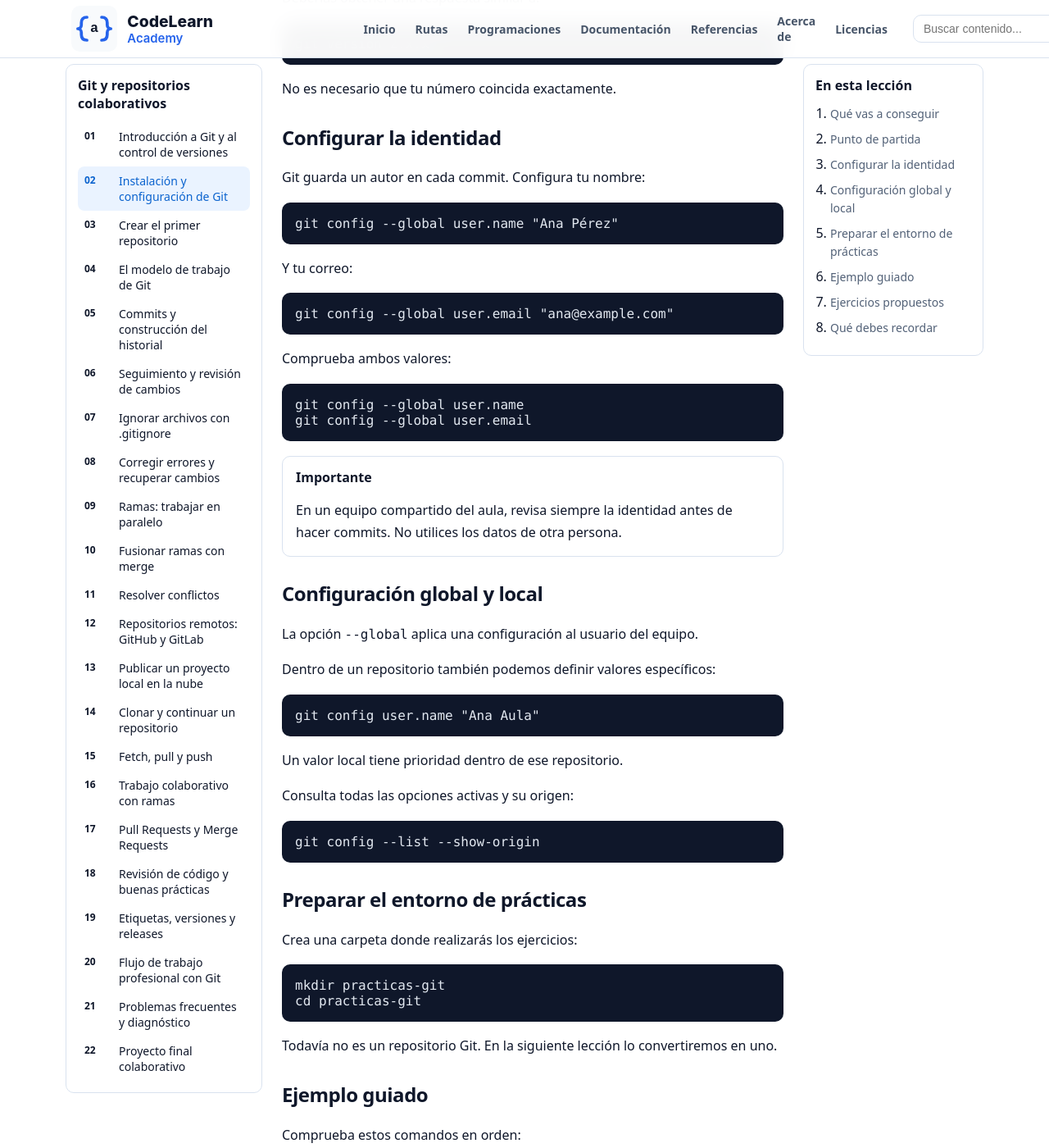
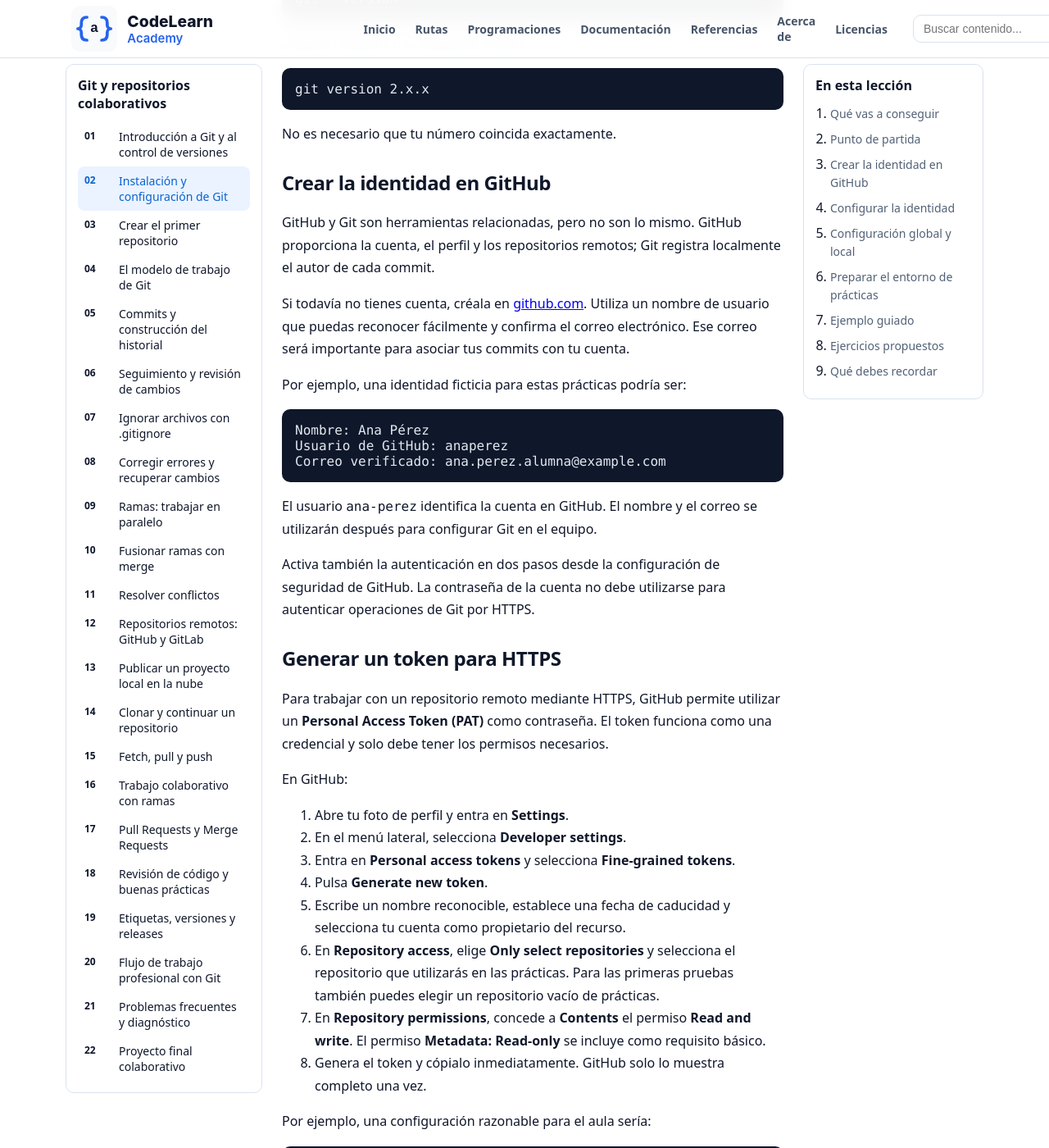
Before and after one commit to codelearnacademy/codelearnacademy.github.io, a Jekyll site: the page built from git/leccion02/02-instalacion-configuracion-git.md, in a window 1280 px wide and 1400 px high, scrolled down 842 px. Shown: the whole window at 82% size. Built offline with Jekyll 4.4.1, drawn with Linux system fonts in a browser that asks for light colours; some of the changed text lies outside the part shown.

Commit message:
Se incluye la documentación para generar su identidad en github

````diff
--- a/git/leccion02/02-instalacion-configuracion-git.md
+++ b/git/leccion02/02-instalacion-configuracion-git.md
@@ -11,6 +11,8 @@ lessons:
     title: "Qué vas a conseguir"
   - id: punto-de-partida
     title: "Punto de partida"
+  - id: crear-la-identidad-en-github
+    title: "Crear la identidad en GitHub"
   - id: configurar-la-identidad
     title: "Configurar la identidad"
   - id: configuración-global-y-local
@@ -32,6 +34,8 @@ Antes de crear repositorios necesitamos comprobar que Git está disponible y con
 ## Qué vas a conseguir
 
 - Comprobar que Git está instalado.
+- Crear una cuenta e identidad básica en GitHub.
+- Generar un token de acceso personal para HTTPS.
 - Configurar nombre y correo del autor.
 - Diferenciar configuración global y local.
 - Consultar los valores activos de configuración.
@@ -55,6 +59,88 @@ git version 2.x.x
 
 No es necesario que tu número coincida exactamente.
 
+## Crear la identidad en GitHub
+
+GitHub y Git son herramientas relacionadas, pero no son lo mismo. GitHub proporciona la cuenta, el perfil y los repositorios remotos; Git registra localmente el autor de cada commit.
+
+Si todavía no tienes cuenta, créala en [github.com](https://github.com/). Utiliza un nombre de usuario que puedas reconocer fácilmente y confirma el correo electrónico. Ese correo será importante para asociar tus commits con tu cuenta.
+
+Por ejemplo, una identidad ficticia para estas prácticas podría ser:
+
+```text
+Nombre: Ana Pérez
+Usuario de GitHub: anaperez
+Correo verificado: ana.perez.alumna@example.com
+```
+
+El usuario `ana-perez` identifica la cuenta en GitHub. El nombre y el correo se utilizarán después para configurar Git en el equipo.
+
+Activa también la autenticación en dos pasos desde la configuración de seguridad de GitHub. La contraseña de la cuenta no debe utilizarse para autenticar operaciones de Git por HTTPS.
+
+## Generar un token para HTTPS
+
+Para trabajar con un repositorio remoto mediante HTTPS, GitHub permite utilizar un **Personal Access Token (PAT)** como contraseña. El token funciona como una credencial y solo debe tener los permisos necesarios.
+
+En GitHub:
+
+1. Abre tu foto de perfil y entra en **Settings**.
+2. En el menú lateral, selecciona **Developer settings**.
+3. Entra en **Personal access tokens** y selecciona **Fine-grained tokens**.
+4. Pulsa **Generate new token**.
+5. Escribe un nombre reconocible, establece una fecha de caducidad y selecciona tu cuenta como propietario del recurso.
+6. En **Repository access**, elige **Only select repositories** y selecciona el repositorio que utilizarás en las prácticas. Para las primeras pruebas también puedes elegir un repositorio vacío de prácticas.
+7. En **Repository permissions**, concede a **Contents** el permiso **Read and write**. El permiso **Metadata: Read-only** se incluye como requisito básico.
+8. Genera el token y cópialo inmediatamente. GitHub solo lo muestra completo una vez.
+
+Por ejemplo, una configuración razonable para el aula sería:
+
+```text
+Token name: practicas-git-2026
+Expiration: 30 days
+Resource owner: ana-perez
+Repository access: solo practicas-git
+Contents: Read and write
+Metadata: Read-only
+```
+
+El valor secreto del token no se muestra aquí ni debe aparecer en apuntes compartidos. El texto `practicas-git-2026` es únicamente el nombre descriptivo del token.
+
+No compartas el token, no lo guardes en un README y no lo escribas en la URL del remoto. Si se publica por error, revócalo desde la misma pantalla y genera uno nuevo.
+
+## Utilizar el token para autenticarte
+
+Con macOS, puedes pedir a Git que utilice el llavero del sistema para recordar la credencial de forma segura:
+
+```bash
+git config --global credential.helper osxkeychain
+```
+
+Cuando conectes un repositorio HTTPS y ejecutes una operación que necesite autenticación, por ejemplo `git push`, Git solicitará:
+
+```text
+Username for 'https://github.com': ana-perez
+Password for 'https://anaperez@github.com': pega-aqui-el-token
+```
+
+En el campo `Username` escribe tu nombre de usuario de GitHub. En el campo `Password` pega el token, no la contraseña de GitHub. El token no se muestra mientras lo escribes; pulsa `Enter` cuando termines.
+
+Comprueba que el remoto utiliza HTTPS sin incluir credenciales:
+
+```bash
+git remote -v
+```
+
+Debe tener un formato parecido a este:
+
+```text
+origin  https://github.com/anaperez/practicas-git.git (fetch)
+origin  https://github.com/anaperez/practicas-git.git (push)
+```
+
+En este ejemplo, `anaperez` y `practicas-git` son datos ficticios. Sustitúyelos por tu usuario y el nombre real del repositorio, pero nunca sustituyas `pega-aqui-el-token` por un token escrito en un documento o una captura.
+
+Si Git vuelve a pedir las credenciales, revisa el llavero del sistema y el alcance del token. No uses comandos que incluyan el token directamente, como `https://TOKEN@github.com/...`, porque puede quedar registrado en el historial del terminal.
+
 ## Configurar la identidad
 
 Git guarda un autor en cada commit. Configura tu nombre:
@@ -66,7 +152,7 @@ git config --global user.name "Ana Pérez"
 Y tu correo:
 
 ```bash
-git config --global user.email "ana@example.com"
+git config --global user.email "ana.perez.alumna@example.com"
 ```
 
 Comprueba ambos valores:
@@ -123,15 +209,21 @@ Si falta alguno de los dos valores de identidad, configúralo y vuelve a consult
 
 **Ejercicio 1.** Localiza la versión de Git instalada en tu equipo.
 
-**Ejercicio 2.** Configura tu nombre y correo y verifica que se muestran correctamente.
+**Ejercicio 2.** Crea o revisa tu cuenta de GitHub, confirma tu correo y activa la autenticación en dos pasos. No compartas capturas que muestren datos privados.
 
-**Ejercicio 3.** Ejecuta `git config --list --show-origin` e identifica qué archivo contiene `user.name`.
+**Ejercicio 3.** Genera un token fine-grained con caducidad y acceso únicamente a un repositorio de prácticas. No lo incluyas en la entrega ni en una captura.
+
+**Ejercicio 4.** Configura el ayudante de credenciales de macOS, conecta un repositorio HTTPS de prácticas y autentícate usando tu usuario y el token.
+
+**Ejercicio 5.** Configura tu nombre y correo de Git y verifica que se muestran correctamente. Utiliza un correo verificado en GitHub.
+
+**Ejercicio 6.** Ejecuta `git config --list --show-origin` e identifica qué archivo contiene `user.name`.
 
 **Reto.** Explica cuándo podría ser útil tener un nombre o correo local diferente del global.
 
 ## Qué debes recordar
 
-Antes de comenzar: `git --version` verifica la instalación y `git config` controla la configuración. Cada commit debe quedar asociado a la identidad correcta.
+Antes de comenzar: `git --version` verifica la instalación y `git config` controla la configuración. La cuenta de GitHub autentica las operaciones remotas; el token sustituye a la contraseña en HTTPS y la identidad de Git queda asociada a cada commit.
 
 <div class="cla-lesson-nav">
   <a href="/git/leccion01/">← Lección 01 · Introducción a Git y al control de versiones</a>
````
